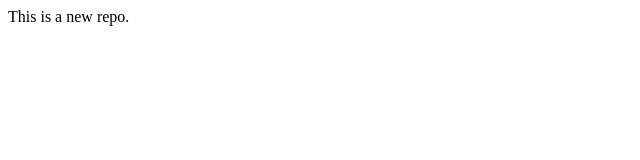
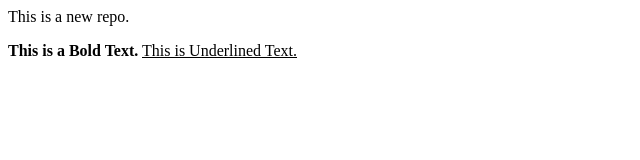
Before and after one commit to siddsheth/localrepo, a plain HTML site: page index.html in a window 1280 px wide. Shown: the whole page, without its empty margins (0-640 px from the left). Drawn offline with Linux system fonts and the light colour scheme.

Commit message:
Updated index.html

```diff
--- a/index.html
+++ b/index.html
@@ -1 +1,3 @@
 <p>This is a new repo.</p>
+<b> This is a Bold Text.</b>
+<u> This is Underlined Text.</u>
```
